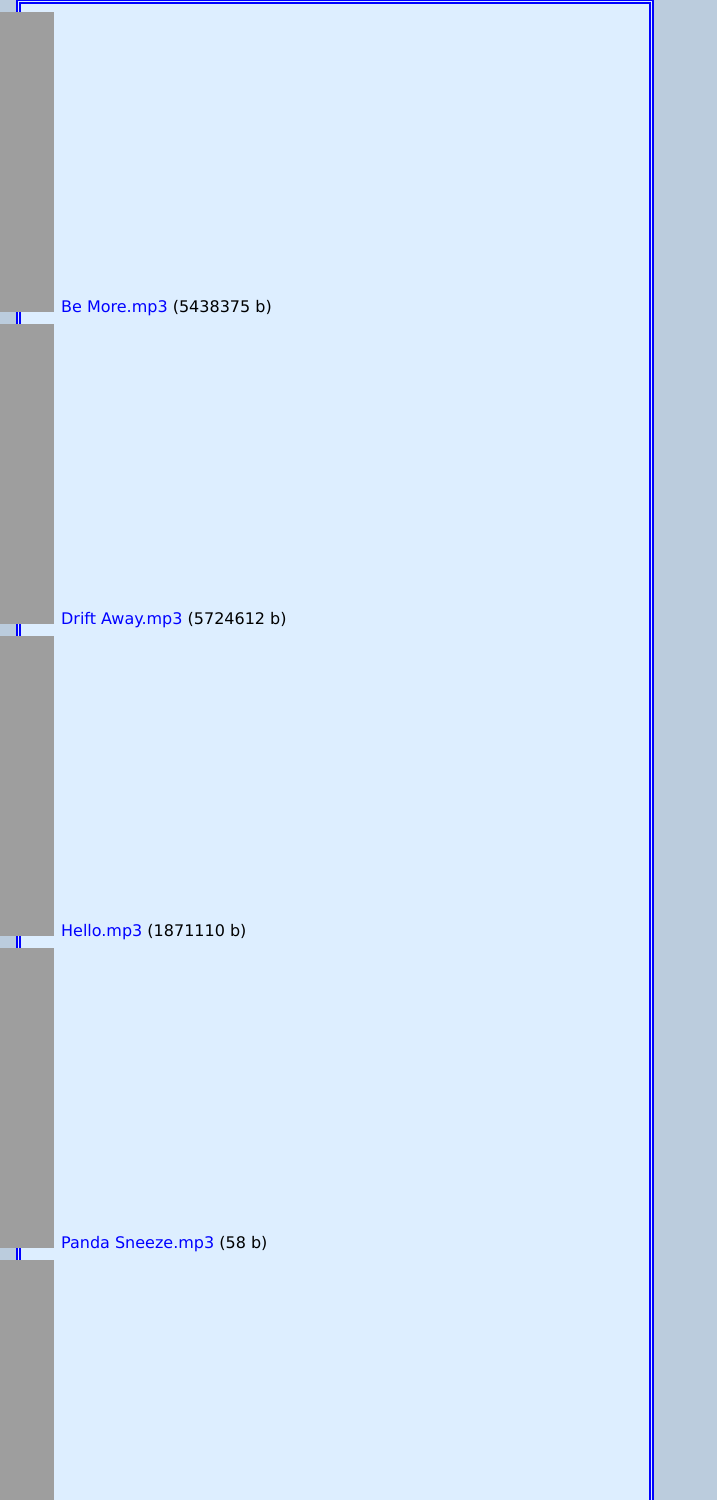
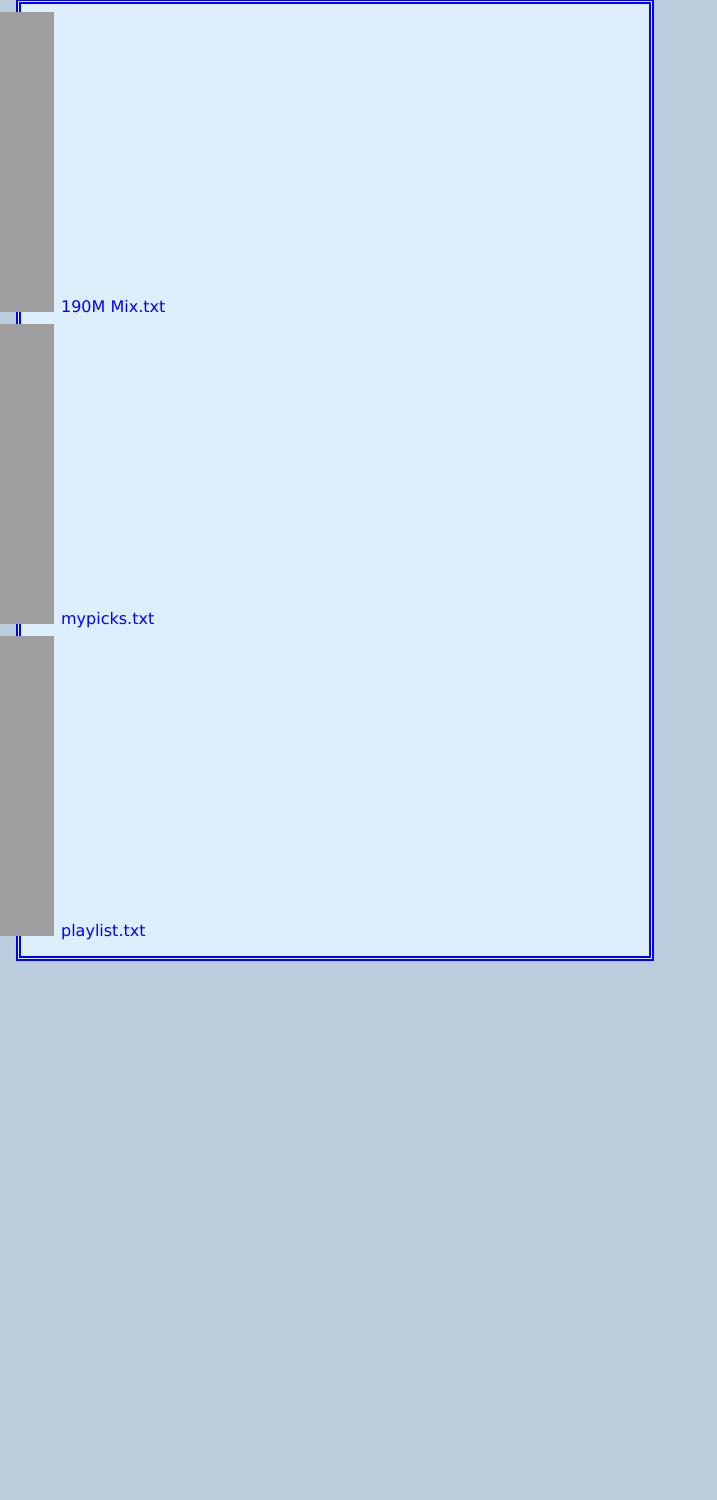
Before and after one commit to iuthub/lab-4-imnadev, a PHP site: page / in a window 1280 px wide. Shown: the part 97-1597 px from the top of the page, without its empty margins (0-717 px from the left). After the commit the page ends 1058 px from the top, so only its background shows below. Run offline with PHP 8.4, Linux system fonts and the light colour scheme.

Commit message:
finished

```diff
--- a/webpage/index.php
+++ b/webpage/index.php
@@ -1,2 +1,49 @@
-<?php
-    include("music.html");
+<!DOCTYPE html PUBLIC "-//W3C//DTD XHTML 1.1//EN"
+        "http://www.w3.org/TR/xhtml11/DTD/xhtml11.dtd">
+<html xmlns="http://www.w3.org/1999/xhtml">
+
+<head>
+    <title>Music Viewer</title>
+    <meta http-equiv="Content-Type" content="text/html; charset=iso-8859-1"/>
+    <link href="viewer.css" type="text/css" rel="stylesheet"/>
+</head>
+
+<body>
+<div id="header">
+    <h1>190M Music Playlist Viewer</h1>
+    <h2>Search Through Your Playlists and Music</h2>
+</div>
+
+<div id="listarea">
+    <ul id="musiclist">
+        <?php
+        $size_unit = "b";
+        $mp3_files = glob("songs/*.mp3");
+        foreach ($mp3_files as $music) {
+            $name = basename($music);
+            $size = filesize($music);
+
+            if ($size > 1024 && $size < 1024 * 1024) {
+                $size = $size / 1024;
+                $size_unit = "kb";
+            } else if ($size > 1024 * 1024) {
+                $size = (int)$size / 1024 / 1024;
+                $size_unit = "mb";
+            }
+            ?>
+            <li class="mp3item"><a
+                        href="<?= $music ?>"><?= $name ?> </a> <?= " (" . (int)$size . " " . $size_unit . " )" ?> </li>
+        <?php } ?>
+
+        <?php
+        $playlists = glob("songs/*.txt");
+        foreach ($playlists as $playlist) {
+            $playlist_name = basename($playlist);
+            ?>
+            <li class="playlistitem"><a href="playlists.php?data=<?php echo $playlist ?>"><?= $playlist_name ?> </a>
+            </li>
+        <?php } ?>
+    </ul>
+</div>
+</body>
+</html>
--- a/webpage/music.html
+++ /dev/null
@@ -1,50 +0,0 @@
-<!DOCTYPE html PUBLIC "-//W3C//DTD XHTML 1.1//EN"
- "http://www.w3.org/TR/xhtml11/DTD/xhtml11.dtd">
-<html xmlns="http://www.w3.org/1999/xhtml">
-	<head>
-		<title>Music Viewer</title>
-		<meta http-equiv="Content-Type" content="text/html; charset=iso-8859-1" />
-		<link href="viewer.css" type="text/css" rel="stylesheet" />
-	</head>
-	<body>
-		<div id="header">
-
-			<h1>190M Music Playlist Viewer</h1>
-			<h2>Search Through Your Playlists and Music</h2>
-		</div>
-
-
-		<div id="listarea">
-			<ul id="musiclist">
-				<li class="mp3item">
-					<a href="songs/Be More.mp3">Be More.mp3</a>
-					(5438375 b)
-				</li>
-
-				<li class="mp3item">
-					<a href="songs/Drift Away.mp3">Drift Away.mp3</a>
-					(5724612 b)
-				</li>
-
-				<li class="mp3item">
-					<a href="songs/Hello.mp3">Hello.mp3</a>
-
-					(1871110 b)
-				</li>
-
-				<li class="mp3item">
-					<a href="songs/Panda Sneeze.mp3">Panda Sneeze.mp3</a>
-					(58 b)
-				</li>
-
-				<li class="playlistitem">
-					<a href="music.php?playlist=mypicks.txt">mypicks.txt</a>
-				</li>
-
-				<li class="playlistitem">
-					<a href="music.php?playlist=playlist.txt">playlist.txt</a>
-				</li>
-			</ul>
-		</div>
-	</body>
-</html>
```
Also changed, not shown: webpage/playlists.php (added, +35 -0 lines).
